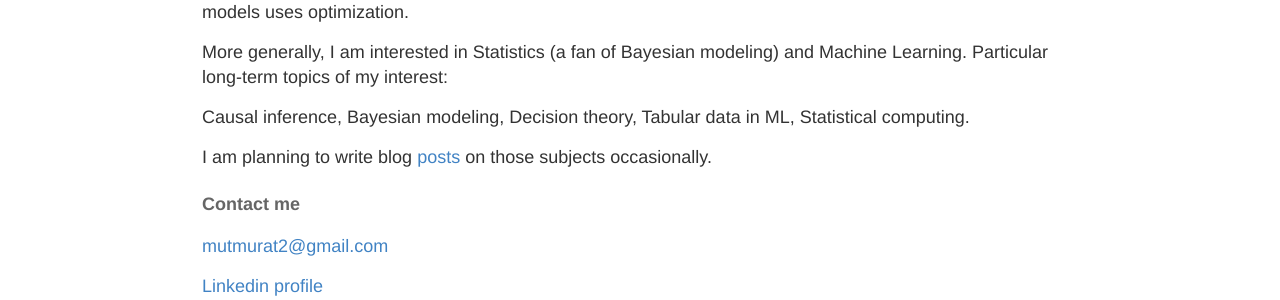
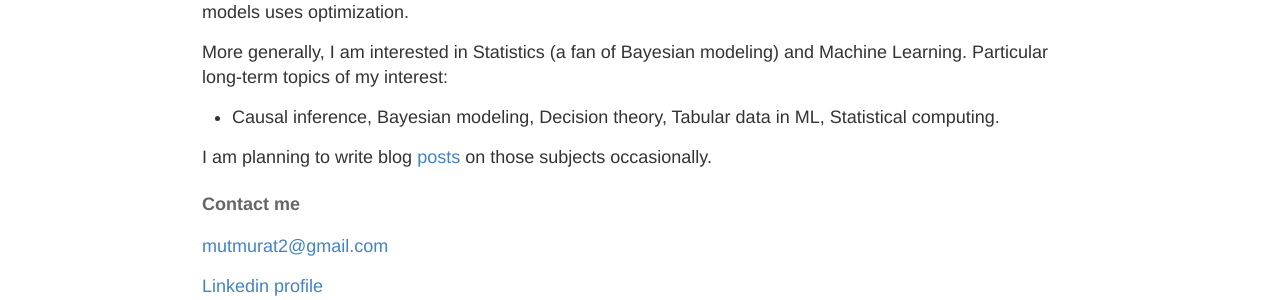
Before and after one commit to muratmut/muratmut.github.io, a Jekyll site: the page built from another.md, in a window 1280 px wide. Shown: the part 618-918 px from the top of the page. Built offline with Jekyll 4.4.1, drawn with Linux system fonts in a browser that asks for light colours.

```diff
--- a/another.md
+++ b/another.md
@@ -15,8 +15,7 @@ My professional work involves, in general terms, is what I would call computatio
 
 More generally, I am interested in Statistics (a fan of Bayesian modeling) and Machine Learning.
 Particular long-term topics of my interest:
-
-Causal inference, Bayesian modeling, Decision theory, Tabular data in ML, Statistical computing.
+- Causal inference, Bayesian modeling, Decision theory, Tabular data in ML, Statistical computing.
 
 I am planning to write blog [posts](https://muratmut.github.io/blog/) on those subjects occasionally.
 
```
